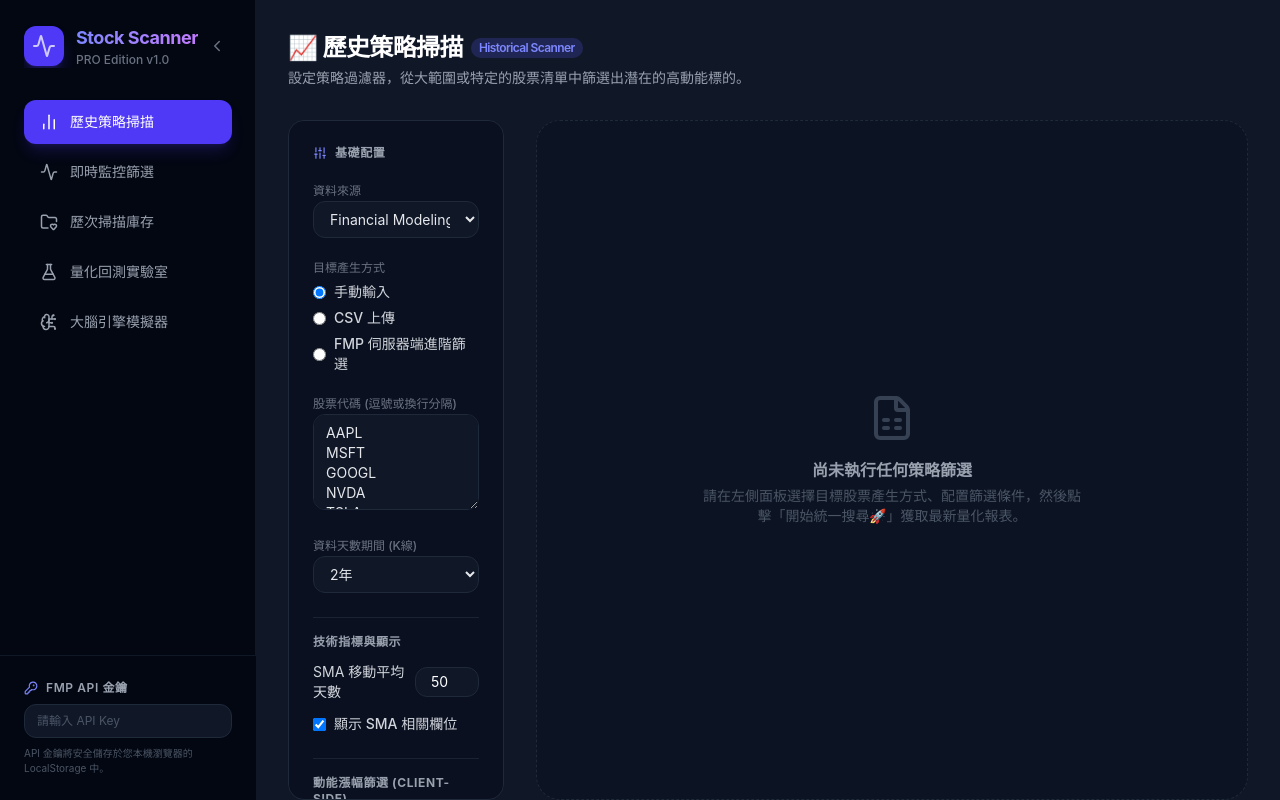
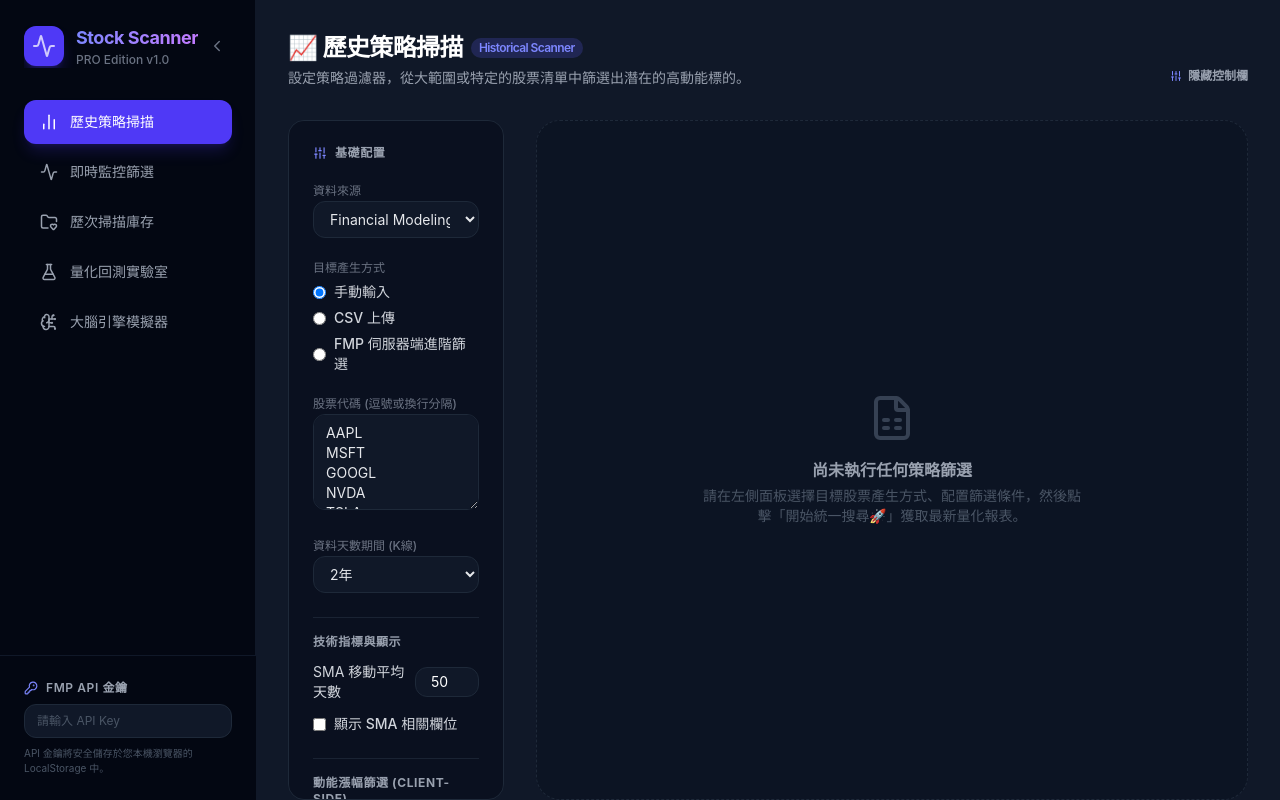
Before and after one commit to willygithub6521/scan-Tool, a React (Vite) app in the folder frontend/: page / in a window 1280 px wide. Built offline with nearby package versions, Linux system fonts and the light colour scheme.

Commit message:
add visible function for Historical sidebar

```diff
--- a/frontend/src/components/HistoricalScanner.tsx
+++ b/frontend/src/components/HistoricalScanner.tsx
@@ -77,11 +77,11 @@ export const HistoricalScanner: React.FC<HistoricalScannerProps> = ({ apiKey, on
   const [volMax, setVolMax] = useState<number>(500);
   const [sector, setSector] = useState<string>('');
   const [industry] = useState<string>('');
-  const [limit, setLimit] = useState<number>(100);
+  const [limit, setLimit] = useState<number>(5000);
 
   // Indicators
   const [smaWindow, setSmaWindow] = useState<number>(50);
-  const [showSmaCols, setShowSmaCols] = useState<boolean>(true);
+  const [showSmaCols, setShowSmaCols] = useState<boolean>(false);
 
   // Return filters
   const [min1dReturn, setMin1dReturn] = useState<number>(50.0);
@@ -126,6 +126,10 @@ export const HistoricalScanner: React.FC<HistoricalScannerProps> = ({ apiKey, on
 
   // UI state
   const [isLoading, setIsLoading] = useState<boolean>(false);
+  const [showSubSidebar, setShowSubSidebar] = useState<boolean>(() => {
+    const saved = localStorage.getItem('HIST_showSubSidebar');
+    return saved !== null ? saved === 'true' : true;
+  });
   const [scanProgress, setScanProgress] = useState<{ processed: number, total: number } | null>(null);
   const [screenerCount, setScreenerCount] = useState<number | null>(null);
   const [results, setResults] = useState<any[]>([]);
@@ -361,7 +365,7 @@ export const HistoricalScanner: React.FC<HistoricalScannerProps> = ({ apiKey, on
   return (
     <div className="flex flex-1 flex-col overflow-y-auto bg-gray-900 text-gray-100 p-8">
       {/* Header */}
-      <div className="flex justify-between items-center mb-8">
+      <div className="flex justify-between items-end mb-8">
         <div>
           <h2 className="text-2xl font-bold tracking-tight text-white flex items-center space-x-2">
             <span>📈 歷史策略掃描</span>
@@ -371,12 +375,22 @@ export const HistoricalScanner: React.FC<HistoricalScannerProps> = ({ apiKey, on
             設定策略過濾器，從大範圍或特定的股票清單中篩選出潛在的高動能標的。
           </p>
         </div>
+
+        {/* Toggle sub sidebar button */}
+        <button
+          onClick={() => setShowSubSidebar(prev => !prev)}
+          className="pb-1 text-xs font-semibold text-gray-400 hover:text-white transition-all cursor-pointer flex items-center space-x-1.5"
+        >
+          <Sliders size={12} className={showSubSidebar ? 'text-indigo-400' : 'text-gray-500'} />
+          <span>{showSubSidebar ? '隱藏控制欄' : '顯示控制欄'}</span>
+        </button>
       </div>
 
       <div className="grid grid-cols-1 xl:grid-cols-4 gap-8">
         {/* Left Side: Filters Column */}
-        <div className="xl:col-span-1 bg-gray-950/40 p-6 rounded-2xl border border-gray-800 space-y-6 max-h-[85vh] overflow-y-auto">
-          {/* Main settings */}
+        {showSubSidebar && (
+          <div className="xl:col-span-1 bg-gray-950/40 p-6 rounded-2xl border border-gray-800 space-y-6 max-h-[85vh] overflow-y-auto animate-in slide-in-from-left duration-200">
+            {/* Main settings */}
           <div className="space-y-4">
             <h3 className="text-xs font-bold text-gray-400 uppercase tracking-wider flex items-center space-x-2">
               <Sliders size={14} className="text-indigo-400" />
@@ -813,9 +827,10 @@ export const HistoricalScanner: React.FC<HistoricalScannerProps> = ({ apiKey, on
             )}
           </button>
         </div>
+        )}
 
         {/* Right Side: Data View Column */}
-        <div className="xl:col-span-3 space-y-6 flex flex-col min-h-[85vh]">
+        <div className={`space-y-6 flex flex-col min-h-[85vh] ${showSubSidebar ? 'xl:col-span-3' : 'xl:col-span-4'}`}>
           {errorMsg && (
             <div className="bg-red-500/10 border border-red-500/20 text-red-400 p-4 rounded-2xl text-sm">
               {errorMsg}
```
